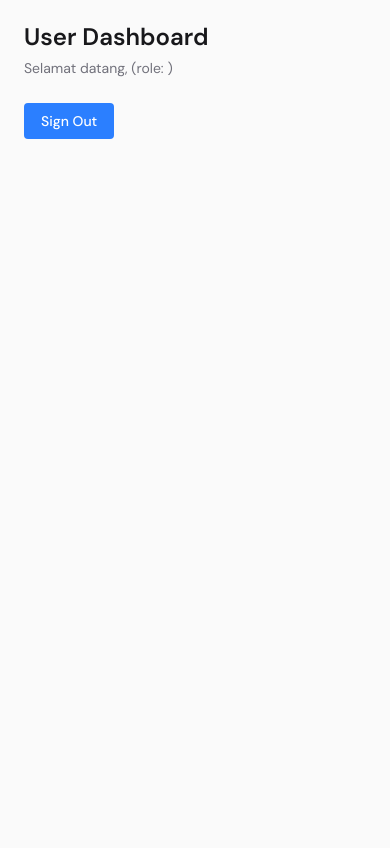
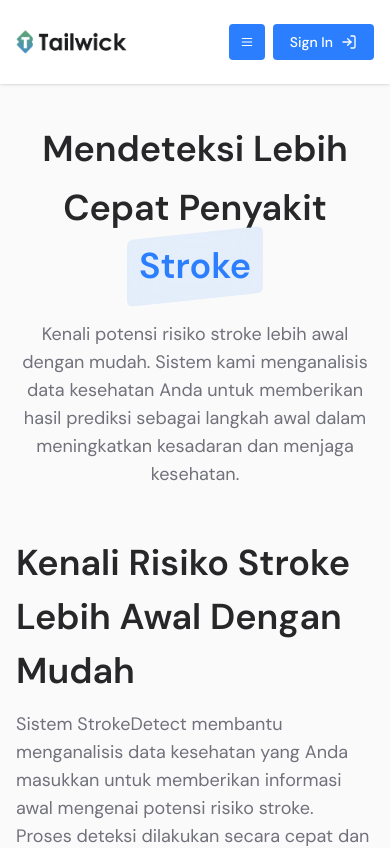
Before and after one commit to abidgymnastiar/StrokeDetect, a Next.js app: page /user in a window 390 px wide. Shown: the top 848 px of the page. Built offline with nearby package versions, Linux system fonts and the light colour scheme; no server answers; a web font is replaced by a local one.

Commit message:
Refactor one-page landing components: migrate Navbar, MobileMenu, Pricing, About, and Footer to user components; remove old implementations and update routing in middleware.

```diff
--- a/src/app/user/onepage-landing/components/Footer.tsx
+++ b/src/app/user/components/Footer.tsx
@@ -11,7 +11,7 @@ import spain from '@/assets/images/flags/spain.jpg';
 import us from '@/assets/images/flags/us.jpg';
 import Link from 'next/link';
 import { LuFacebook, LuInstagram, LuLinkedin, LuTwitter, LuYoutube } from 'react-icons/lu';
-import { currentYear, developedBy } from '../../../../helpers/constants';
+import { currentYear, developedBy } from '../../../helpers/constants';
 
 type FooterLink = {
   label: string;
--- a/src/app/user/onepage-landing/page.tsx
+++ /dev/null
@@ -1,20 +0,0 @@
-import { Metadata } from 'next';
-import React from 'react';
-import Navbar from './components/Navbar';
-import About from './components/About';
-import Pricing from './components/Pricing';
-import Footer from './components/Footer';
-
-export const metadata: Metadata = { title: 'One Page Landing' };
-const Page = () => {
-  return (
-    <>
-      <Navbar />
-      <About />
-      <Pricing />
-      <Footer />
-    </>
-  );
-};
-
-export default Page;
--- a/src/app/user/page.tsx
+++ b/src/app/user/page.tsx
@@ -1,29 +1,19 @@
 import { Metadata } from 'next';
-import { auth, signOut } from '@/auth';
+import React from 'react';
+import Navbar from './components/Navbar';
+import About from './components/About';
+import Pricing from './components/Pricing';
+import Footer from './components/Footer';
 
-export const metadata: Metadata = { title: 'User Dashboard' };
-
-const Page = async () => {
-  const session = await auth();
-
+export const metadata: Metadata = { title: 'Home' };
+const Page = () => {
   return (
-    <main className="p-6">
-      <h1 className="text-2xl font-semibold text-default-900 mb-2">User Dashboard</h1>
-      <p className="text-default-500 mb-6">
-        Selamat datang, {session?.user?.name ?? session?.user?.email} (role: {session?.user?.role})
-      </p>
-
-      <form
-        action={async () => {
-          'use server';
-          await signOut({ redirectTo: '/login' });
-        }}
-      >
-        <button type="submit" className="btn bg-primary text-white">
-          Sign Out
-        </button>
-      </form>
-    </main>
+    <>
+      <Navbar />
+      <About />
+      <Pricing />
+      <Footer />
+    </>
   );
 };
 
--- a/src/middleware.ts
+++ b/src/middleware.ts
@@ -18,7 +18,7 @@ export default auth((req) => {
   }
 
   if (isAdminRoute && role !== 'ADMIN') {
-    return NextResponse.redirect(new URL('/user/onepage-landing', req.nextUrl.origin));
+    return NextResponse.redirect(new URL('/user', req.nextUrl.origin));
   }
 
   if (isUserRoute && role !== 'USER') {
```
Also changed, not shown: src/app/user/components/About.tsx (renamed from src/app/user/onepage-landing/components/About.tsx), src/app/user/components/MobileMenu.tsx (renamed from src/app/user/onepage-landing/components/MobileMenu.tsx), src/app/user/components/Navbar.tsx (renamed from src/app/user/onepage-landing/components/Navbar.tsx), src/app/user/components/Pricing.tsx (renamed from src/app/user/onepage-landing/components/Pricing.tsx).
